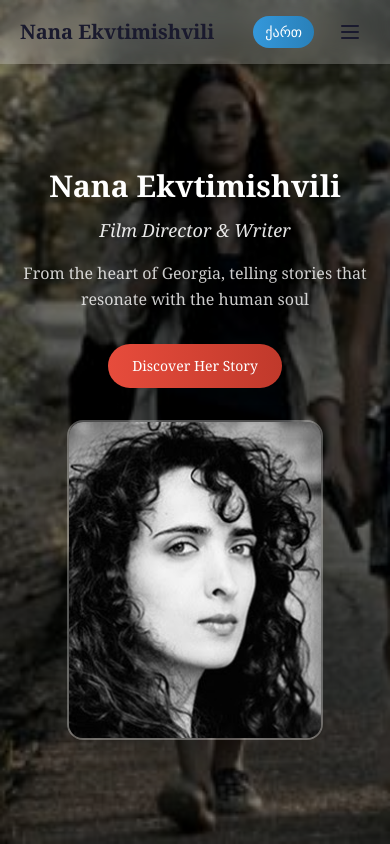
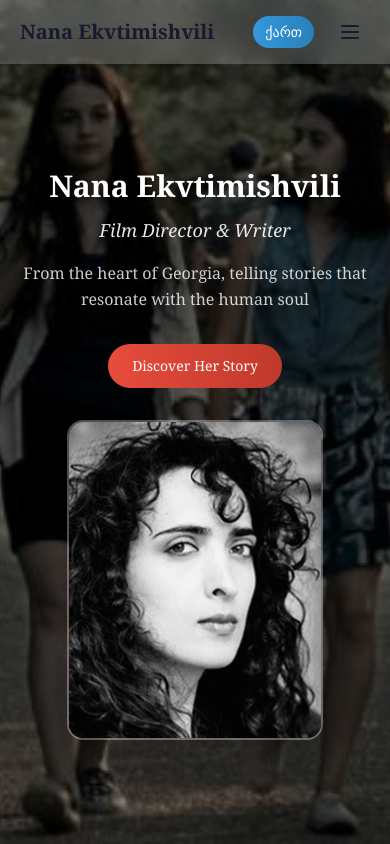
Before and after one commit to ikutsia/nana, a React (Create React App) app: page / in a window 390 px wide. Shown: the top 844 px of the page. Built offline with nearby package versions, Linux system fonts and the light colour scheme.

Commit message:
Improve mobile responsiveness

```diff
--- a/src/App.js
+++ b/src/App.js
@@ -499,9 +499,10 @@ function App() {
         className="min-h-screen flex items-center relative overflow-hidden pt-16"
       >
         <div
-          className="absolute inset-0 bg-cover bg-center bg-no-repeat"
+          className="absolute inset-0 bg-cover bg-no-repeat"
           style={{
             backgroundImage: "url('/images/girls.jpg')",
+            backgroundPosition: "65% center",
           }}
         ></div>
         <div className="absolute inset-0 bg-black/50"></div>
```
